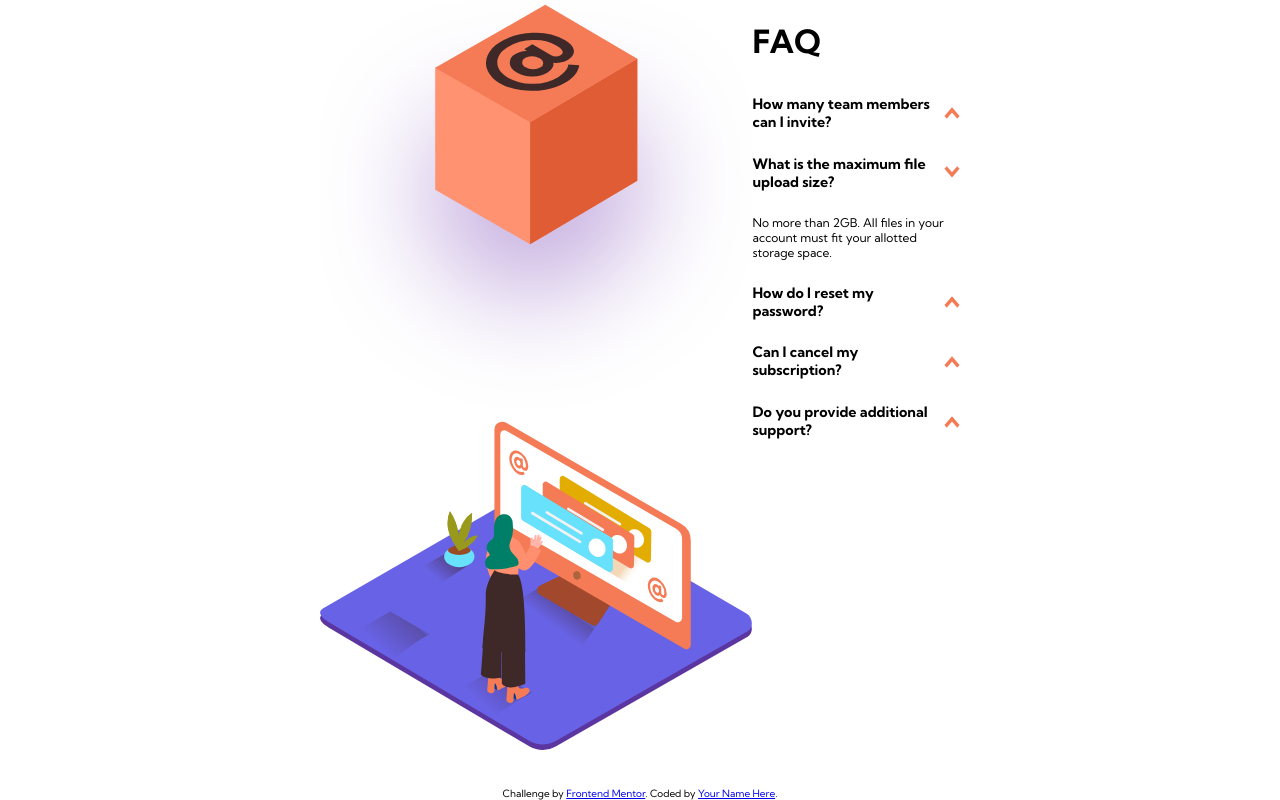
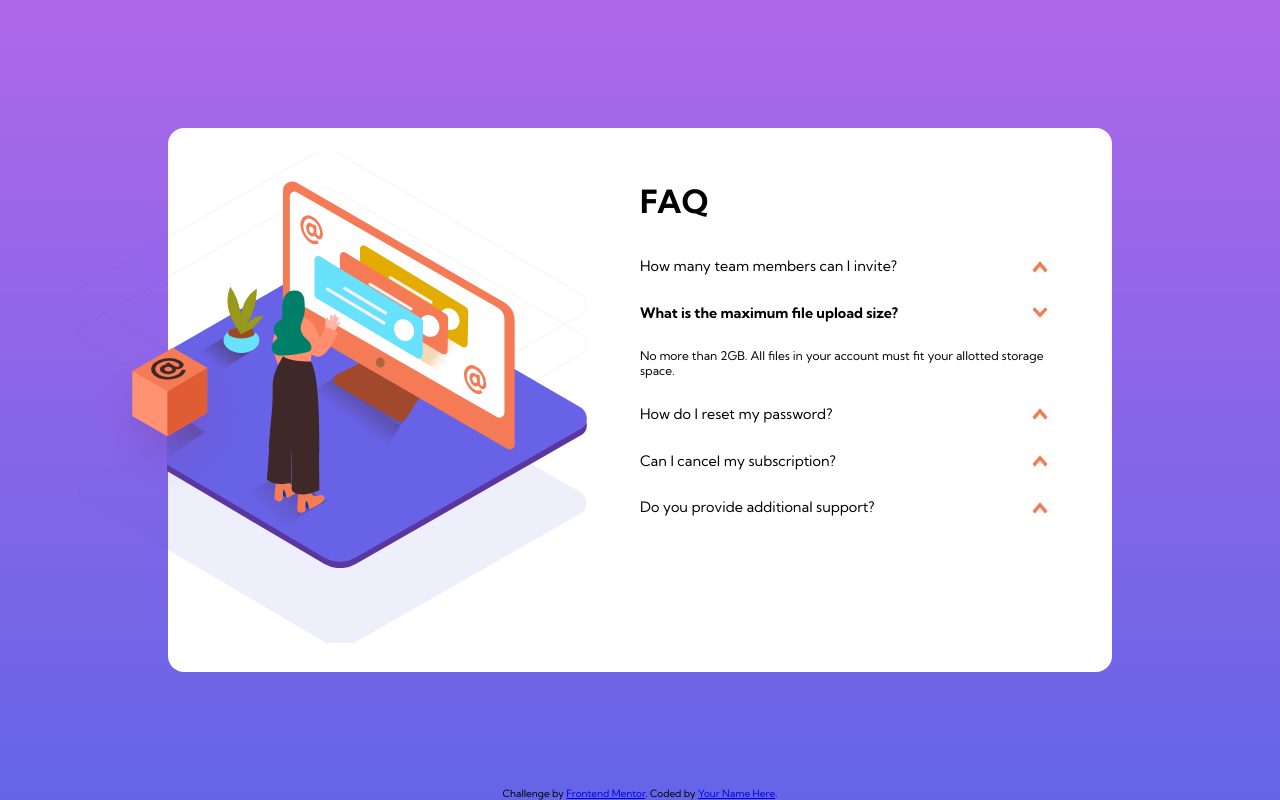
Before and after one commit to sutaC/FaQ-Accordion-Card, a SvelteKit app: page / in a window 1280 px wide. Built offline with nearby package versions, Linux system fonts and the light colour scheme.

Commit message:
Image positioning

```diff
--- a/src/routes/+page.svelte
+++ b/src/routes/+page.svelte
@@ -7,8 +7,10 @@
 
 <div class="card">
     <div class="images">
-        <img src="/illustration-box-desktop.svg" alt="illustration-box">
-        <img src="/illustration-woman-online-desktop.svg" alt="illustration-woman-online">
+        <div class="img-girl-container">
+            <img src="/illustration-woman-online-desktop.svg" alt="illustration-woman-online">
+        </div>
+        <img src="/illustration-box-desktop.svg" alt="illustration-box" class="img-box">
     </div>
     <div class="questions">
 
@@ -63,24 +65,74 @@
         justify-content: center;
         align-items: center;
         flex-direction: column;
+
+        height: 100vh;
+
+        background: linear-gradient(hsl(273, 75%, 66%), hsl(240, 73%, 65%));
     }
 
 
     .card {
         display: flex;
+        gap: 2rem;
 
-        width: 40rem;
+        padding: 2rem;
+
+        width: 55rem;
         height: 30rem;
+
+        border-radius: 1rem;
+
+        background-color: white;
     }
 
 
+    .questions {
+        width: 50%;
+
+        padding-right: 2rem;
+
+        overflow: auto;
+    }
+
+    .images {
+        width: 50%;
+    }
+
+
+
+    /* Images positioning */
+
     img {
         width: 100%;
+        user-select: none;
     }
 
-    .questions {
-        width: 50%;
+    .img-box {
+        width: 10rem;
+
+        z-index: 10;
+
+        transform: translate(-6.9rem, -13rem);
     }
+
+    .img-girl-container {
+        transform: translate(-4.5rem, 2.5rem) scale(1.25);
+
+        padding-bottom: 5rem;
+
+        background-image: url('/bg-pattern-desktop.svg');
+        background-repeat: no-repeat;
+        background-position: center;
+        background-size: cover;
+    }
+
+    .img-girl-container img {
+        object-fit: cover;
+        object-position: -4.5rem 0;
+        transform: translate(4.5rem, 1.5rem);
+    }
+
 
 
     footer {
--- a/src/routes/faq.svelte
+++ b/src/routes/faq.svelte
@@ -12,7 +12,7 @@
 <div class="card" class:hidden >
     <!-- svelte-ignore a11y-click-events-have-key-events -->
     <div class="header" on:click={hideShow}>
-        <h2><slot name="question"/></h2>
+        <p><slot name="question"/></p>
         <img src="/icon-arrow-down.svg" alt="icon-arrow-down" >
     </div>
     <p><slot name="answer"/></p>
@@ -26,31 +26,42 @@
         align-items: center;
         justify-content: space-between;
         gap: 0.5rem;
-    }
 
-    h2 {
-        font-size: 0.9rem;
+        cursor: pointer;
+        user-select: none;
     }
 
     img {
         width: 1rem;
         height: 0.8rem;
-
-        cursor: pointer;
     }
 
     p {
         font-size: 12px;
     }
 
+    .header > p {
+        font-size: 0.9rem;
+    }
 
+
+
+    .hidden:hover {
+        color: hsl(14, 88%, 65%);
+    }
 
     .hidden img {
         transform: rotate(180deg);
     }
 
-    .hidden p {
+    .hidden > p {
         display: none;
     }
 
+    .card:not(.hidden) > .header > p {
+        font-weight: 700;
+    }
+
+
+
 </style>
```
